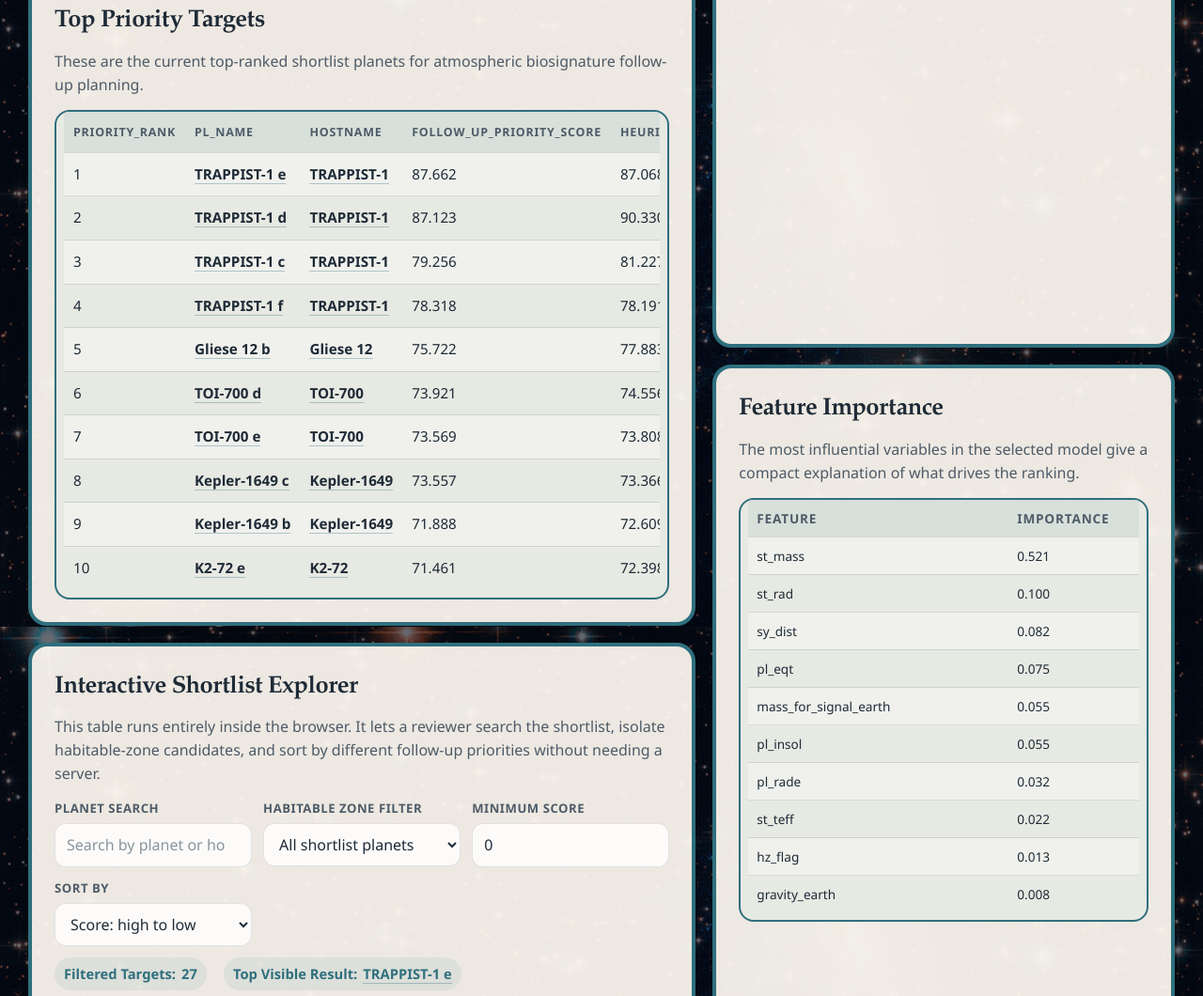
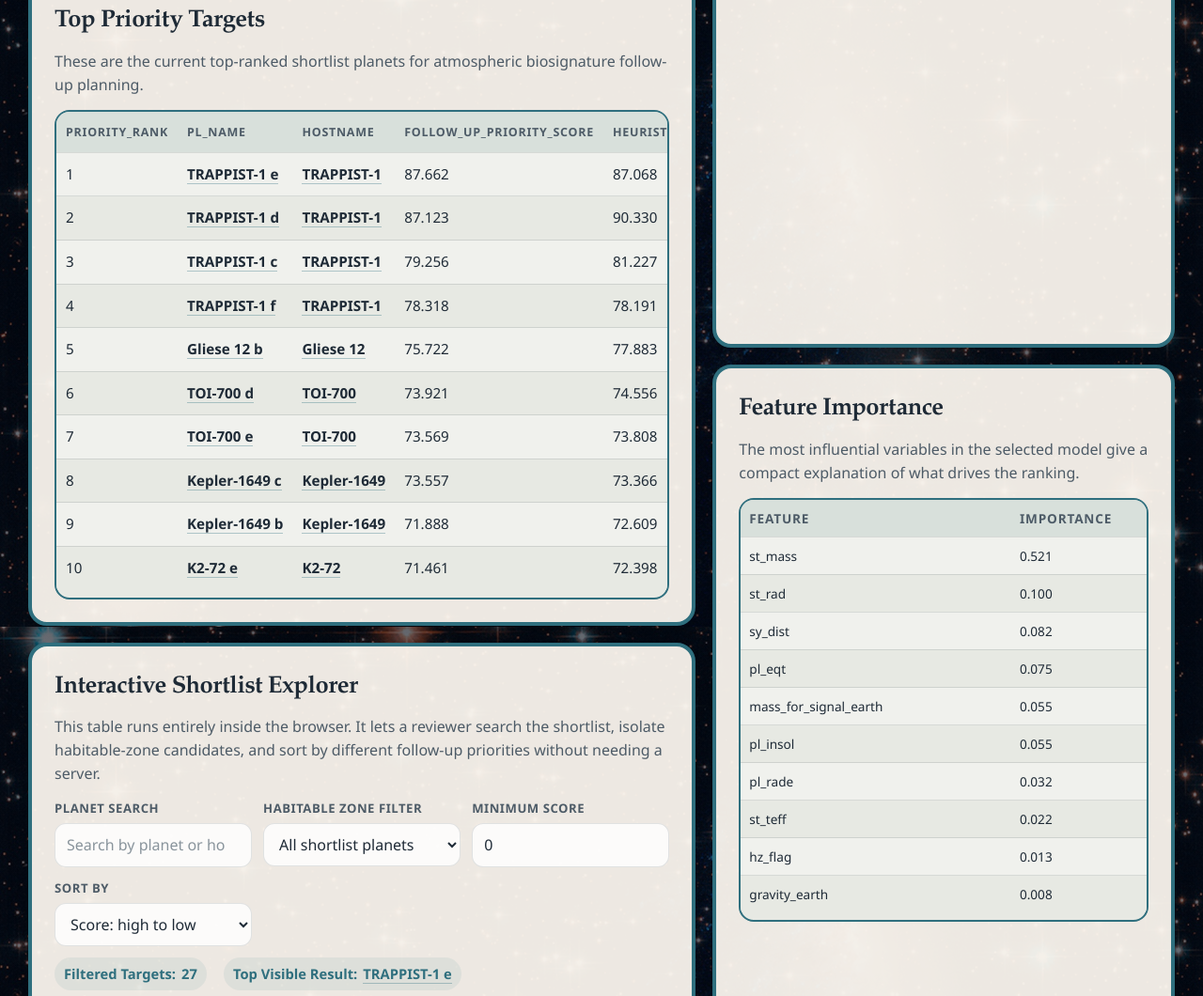
Before and after one commit to LucasL1230/exoplanet-dashboard, a plain HTML site: page index.html in a window 1280 px wide. Shown: the part 933-1993 px from the top of the page at 94% size. Drawn offline with Linux system fonts and the light colour scheme.

Commit message:
Update index.html

```diff
--- a/index.html
+++ b/index.html
@@ -1250,6 +1250,19 @@ border: 4px solid #2f6f7e;
   padding: 0;
   border: 0;
   border-radius: 0;
+}
+
+/* Let the table reach both sides of the rounded frame */
+.leaderboard-frame > .table-scroll {
+  width: 100%;
+  max-width: 100%;
+  margin: 0;
+  padding: 0;
+}
+
+/* Keep only the scrollbar away from the corners */
+.leaderboard-frame .table-scroll::-webkit-scrollbar-track {
+  margin-inline: 12px;
 }
 
   </style>
```
